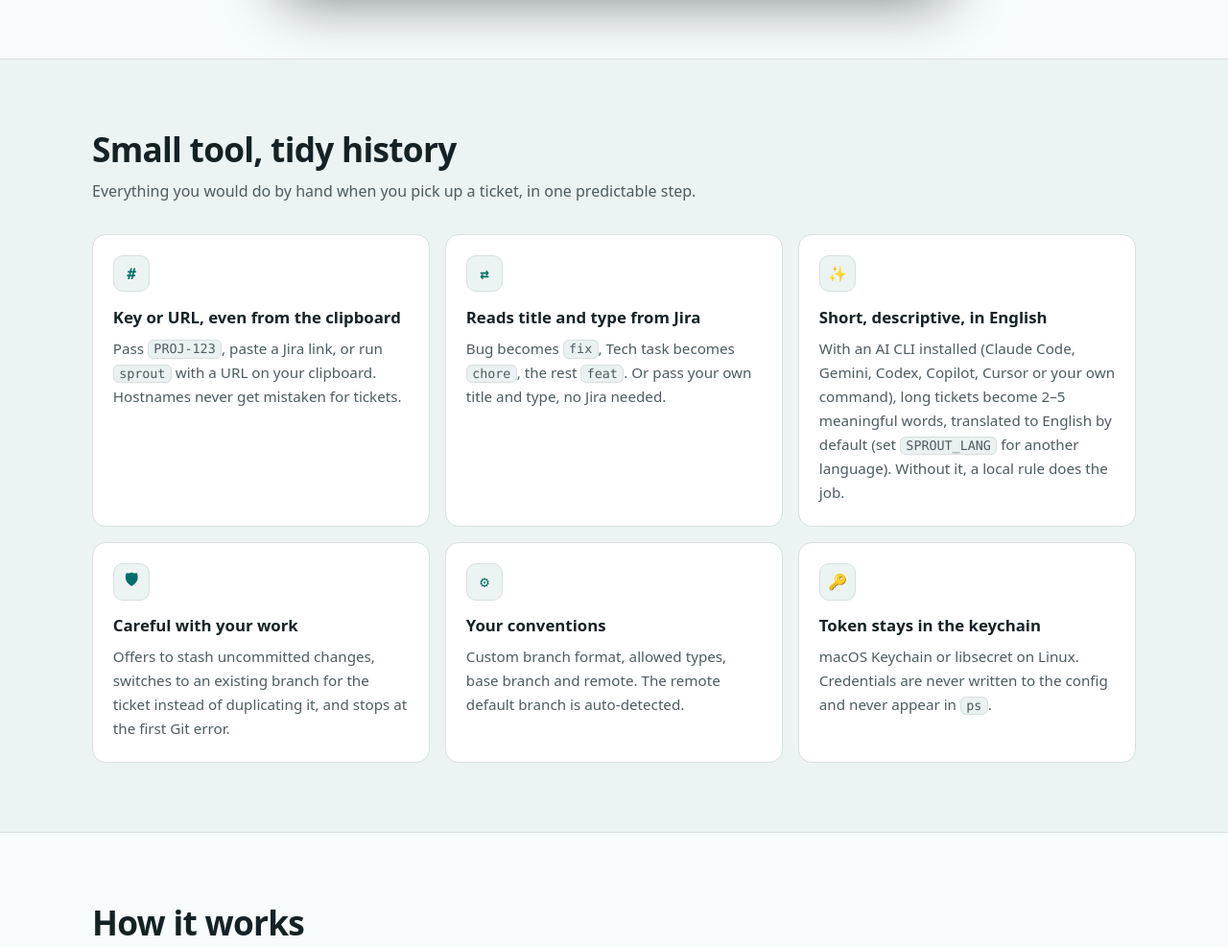
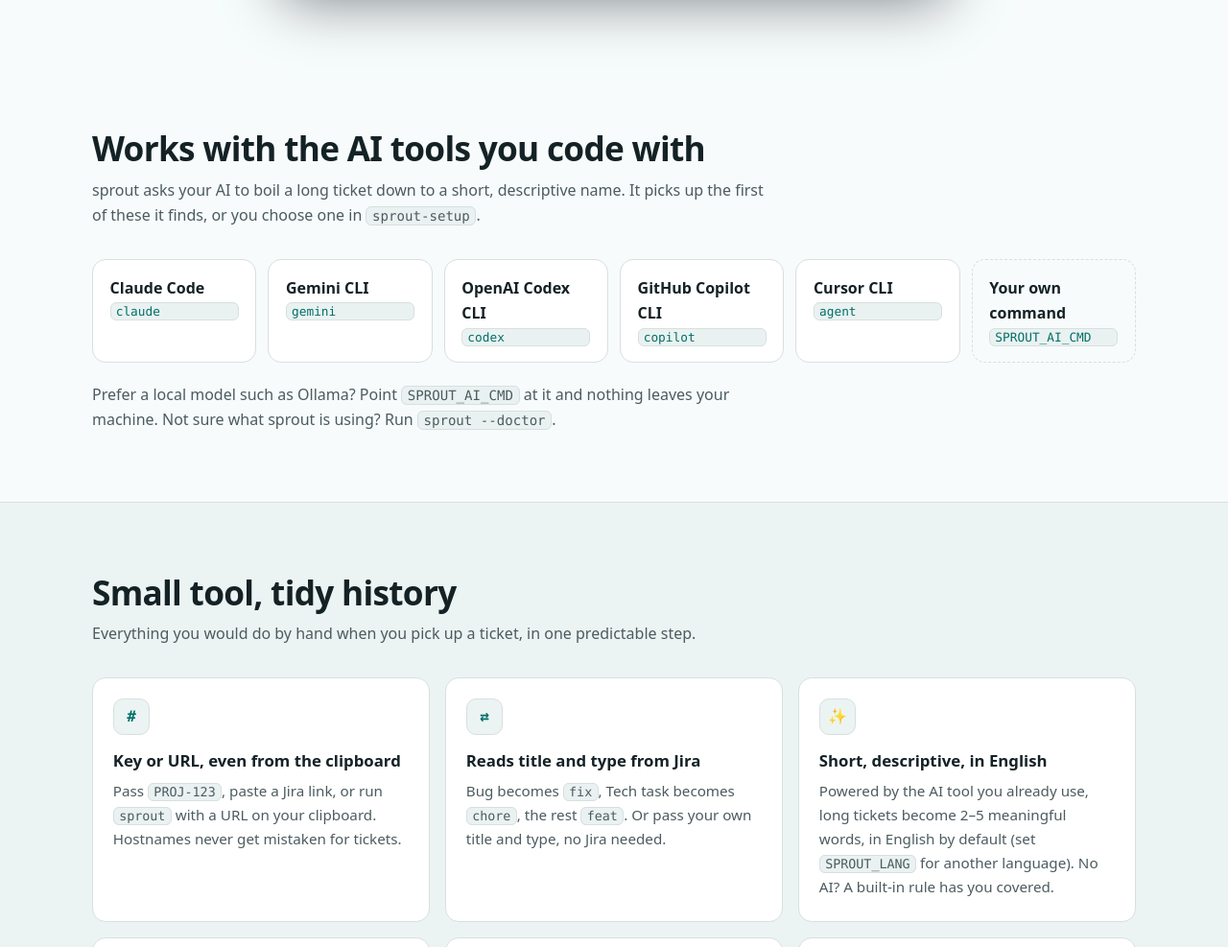
Before and after one commit to beenjii14/sprout, a plain HTML site: page docs/index.html in a window 1280 px wide. Shown: the part 1078-2065 px from the top of the page at 96% size. Drawn offline with Linux system fonts and the light colour scheme.

Commit message:
Docs: highlight the AI tools sprout works with

```diff
--- a/docs/index.html
+++ b/docs/index.html
@@ -114,6 +114,15 @@
   .card h3 { margin: 0 0 .35rem; font-size: 1.05rem; }
   .card p { margin: 0; color: var(--muted); font-size: .95rem; }
 
+  /* Works with */
+  .ai-grid { display: grid; gap: .75rem; grid-template-columns: repeat(auto-fit, minmax(min(100%, 10.5rem), 1fr)); list-style: none; padding: 0; margin: 0; }
+  .ai-grid li { display: flex; flex-direction: column; gap: .15rem; background: var(--surface); border: 1px solid var(--border); border-radius: var(--radius); padding: 1rem 1.1rem; transition: border-color .15s, transform .15s; }
+  .ai-grid li:hover { border-color: var(--accent); transform: translateY(-2px); }
+  .ai-grid strong { font-size: 1rem; }
+  .ai-grid code { font: .8rem var(--mono); color: var(--accent); }
+  .ai-grid li.own { border-style: dashed; background: transparent; }
+  @media (prefers-reduced-motion: reduce) { .ai-grid li { transition: none; } .ai-grid li:hover { transform: none; } }
+
   .steps { counter-reset: step; display: grid; gap: 1rem; grid-template-columns: repeat(auto-fit, minmax(min(100%, 16rem), 1fr)); list-style: none; padding: 0; margin: 0; }
   .steps li { counter-increment: step; background: var(--surface); border: 1px solid var(--border); border-radius: var(--radius); padding: 1.3rem; }
   .steps li::before { content: counter(step); display: grid; place-items: center; width: 2rem; height: 2rem; border-radius: 50%; background: var(--accent-bg); color: var(--accent-fg); font-weight: 700; margin-bottom: .7rem; }
@@ -152,6 +161,7 @@
     <a class="brand" href="#top"><span class="logo"><svg viewBox="0 0 32 32" width="32" height="32" aria-hidden="true" focusable="false"><defs><linearGradient id="lg" x1="0" y1="0" x2="1" y2="1"><stop offset="0" stop-color="#042f2e"/><stop offset=".55" stop-color="#0b5d56"/><stop offset="1" stop-color="#0f766e"/></linearGradient></defs><rect width="32" height="32" rx="7" fill="url(#lg)"/><g transform="translate(15.6 26) scale(.14)" fill="none" stroke-linecap="round" stroke-linejoin="round"><path d="M0 0V-92" stroke="#99f6e4" stroke-width="10"/><path d="M0 -58C-44 -60-66 -92-62 -122C-24 -118 0 -92 0 -58Z" fill="#5eead4" stroke="#5eead4" stroke-width="4"/><path d="M0 -84C42 -92 74 -120 72 -156C30 -152 0 -122 0 -84Z" fill="#ccfbf1" stroke="#ccfbf1" stroke-width="4"/><path d="M-34 0H34" stroke="#99f6e4" stroke-width="10"/></g></svg></span> sprout</a>
     <nav class="top" aria-label="Primary">
       <a href="#features">Features</a>
+      <a href="#ai">Works with</a>
       <a href="#install">Install</a>
       <a href="#config">Configuration</a>
       <a href="#faq">FAQ</a>
@@ -192,6 +202,22 @@ Switched to a new branch 'PROJ-142/feat-sso-login-okta-admin'</span>
     </div>
   </div>
 
+  <section id="ai">
+    <div class="wrap">
+      <h2>Works with the AI tools you code with</h2>
+      <p class="sub">sprout asks your AI to boil a long ticket down to a short, descriptive name. It picks up the first of these it finds, or you choose one in <code>sprout-setup</code>.</p>
+      <ul class="ai-grid">
+        <li><strong>Claude Code</strong><code>claude</code></li>
+        <li><strong>Gemini CLI</strong><code>gemini</code></li>
+        <li><strong>OpenAI Codex CLI</strong><code>codex</code></li>
+        <li><strong>GitHub Copilot CLI</strong><code>copilot</code></li>
+        <li><strong>Cursor CLI</strong><code>agent</code></li>
+        <li class="own"><strong>Your own command</strong><code>SPROUT_AI_CMD</code></li>
+      </ul>
+      <p class="sub" style="margin:1.25rem 0 0">Prefer a local model such as Ollama? Point <code>SPROUT_AI_CMD</code> at it and nothing leaves your machine. Not sure what sprout is using? Run <code>sprout --doctor</code>.</p>
+    </div>
+  </section>
+
   <section id="features" class="band">
     <div class="wrap">
       <h2>Small tool, tidy history</h2>
@@ -199,7 +225,7 @@ Switched to a new branch 'PROJ-142/feat-sso-login-okta-admin'</span>
       <div class="grid">
         <article class="card"><div class="ico" aria-hidden="true">#</div><h3>Key or URL, even from the clipboard</h3><p>Pass <code>PROJ-123</code>, paste a Jira link, or run <code>sprout</code> with a URL on your clipboard. Hostnames never get mistaken for tickets.</p></article>
         <article class="card"><div class="ico" aria-hidden="true">&#8644;</div><h3>Reads title and type from Jira</h3><p>Bug becomes <code>fix</code>, Tech task becomes <code>chore</code>, the rest <code>feat</code>. Or pass your own title and type, no Jira needed.</p></article>
-        <article class="card"><div class="ico" aria-hidden="true">&#10024;</div><h3>Short, descriptive, in English</h3><p>With an AI CLI installed (Claude Code, Gemini, Codex, Copilot, Cursor or your own command), long tickets become 2&ndash;5 meaningful words, translated to English by default (set <code>SPROUT_LANG</code> for another language). Without it, a local rule does the job.</p></article>
+        <article class="card"><div class="ico" aria-hidden="true">&#10024;</div><h3>Short, descriptive, in English</h3><p>Powered by the AI tool you already use, long tickets become 2&ndash;5 meaningful words, in English by default (set <code>SPROUT_LANG</code> for another language). No AI? A built-in rule has you covered.</p></article>
         <article class="card"><div class="ico" aria-hidden="true">&#128737;</div><h3>Careful with your work</h3><p>Offers to stash uncommitted changes, switches to an existing branch for the ticket instead of duplicating it, and stops at the first Git error.</p></article>
         <article class="card"><div class="ico" aria-hidden="true">&#9881;</div><h3>Your conventions</h3><p>Custom branch format, allowed types, base branch and remote. The remote default branch is auto-detected.</p></article>
         <article class="card"><div class="ico" aria-hidden="true">&#128273;</div><h3>Token stays in the keychain</h3><p>macOS Keychain or libsecret on Linux. Credentials are never written to the config and never appear in <code>ps</code>.</p></article>
@@ -299,7 +325,7 @@ beenjii14/sprout</code></pre><button class="copy" type="button" data-copy="zinit
             <tr><td><code>SPROUT_AI_MODEL</code></td><td><code>haiku</code> for Claude</td><td>Model passed to the provider. Unset uses the CLI default.</td></tr>
             <tr><td><code>SPROUT_LANG</code></td><td><code>en</code></td><td>Language of AI-generated names (<code>en</code>, <code>es</code>, <code>pt</code>, <code>fr</code>, <code>de</code>, <code>it</code>, a language name, or <code>ticket</code> to keep the ticket's language).</td></tr>
             <tr><td><code>SPROUT_COMMAND</code></td><td><code>sprout</code></td><td>Rename the command if it clashes with another tool.</td></tr>
-            <tr><td><code>--doctor</code></td><td><em>flag</em></td><td>Shows which AI sprout uses and runs a test call. Start here if names are not AI-generated.</td></tr>
+            <tr><td><code>--doctor</code></td><td><em>flag</em></td><td>Shows which AI sprout uses and runs a quick test, so you know it is ready.</td></tr>
             <tr><td><code>SPROUT_DRY_RUN</code></td><td><em>unset</em></td><td>Any value behaves like <code>--dry-run</code>.</td></tr>
           </tbody>
         </table>
@@ -311,7 +337,8 @@ beenjii14/sprout</code></pre><button class="copy" type="button" data-copy="zinit
     <div class="wrap">
       <h2>FAQ</h2>
       <details><summary>What language are the branch names in?</summary><p>English by default, even for Spanish or other tickets, when an AI CLI is available. Set <code>SPROUT_LANG</code> to <code>es</code>, <code>pt</code>, <code>fr</code>, <code>de</code>, <code>it</code> or any language name, or to <code>ticket</code> to keep the ticket's own language. A title you pass yourself is used as-is.</p></details>
-      <details><summary>What if I do not use Claude, or have no AI CLI?</summary><p>sprout works with Gemini, Codex, Copilot, Cursor or any command set in <code>SPROUT_AI_CMD</code>. With none installed, it shortens the title with a local rule: it drops stop-words and keeps the first four meaningful words, without translating.</p></details>
+      <details><summary>Which AI tools does sprout work with?</summary><p>Claude Code, Gemini CLI, OpenAI Codex CLI, GitHub Copilot CLI and Cursor CLI, plus any command you set in <code>SPROUT_AI_CMD</code> (a local Ollama model, for example). sprout detects the first one on your <code>PATH</code>, or you pick one in <code>sprout-setup</code>. With none installed, a built-in rule shortens the title.</p></details>
+      <details><summary>How do I check my AI setup?</summary><p>Run <code>sprout --doctor</code>. It shows the config in use, which AI command sprout found and runs a quick test, so you know it is ready. Install the AI tool&rsquo;s command-line version (for example <code>agent</code> for Cursor or <code>copilot</code> for GitHub Copilot) next to its editor.</p></details>
       <details><summary>Does my ticket text leave my machine?</summary><p>Only when you opt in to AI naming. In that case the title and the first 1,500 characters of the description are sent to your AI provider through the CLI you use (for example <code>claude</code> or <code>gemini</code>). Disable it with <code>SPROUT_AI=0</code>; sprout then uses a local heuristic and nothing else leaves your machine except the Jira request itself.</p></details>
       <details><summary>Where is my API token stored?</summary><p>In the macOS Keychain or libsecret (service <code>sprout-jira-token</code>). Without either, the installer falls back to a <code>600</code>-mode file. sprout passes it to curl over stdin, so it never appears in process listings. Prefer to manage it yourself? Export <code>JIRA_API_TOKEN</code>.</p></details>
       <details><summary>Does it work with Jira Server or Data Center?</summary><p>Not yet. The lookup uses the Jira Cloud REST API v3 with an API token. You can still use sprout anywhere by passing the title yourself.</p></details>
```
Also changed, not shown: 2 other files.
